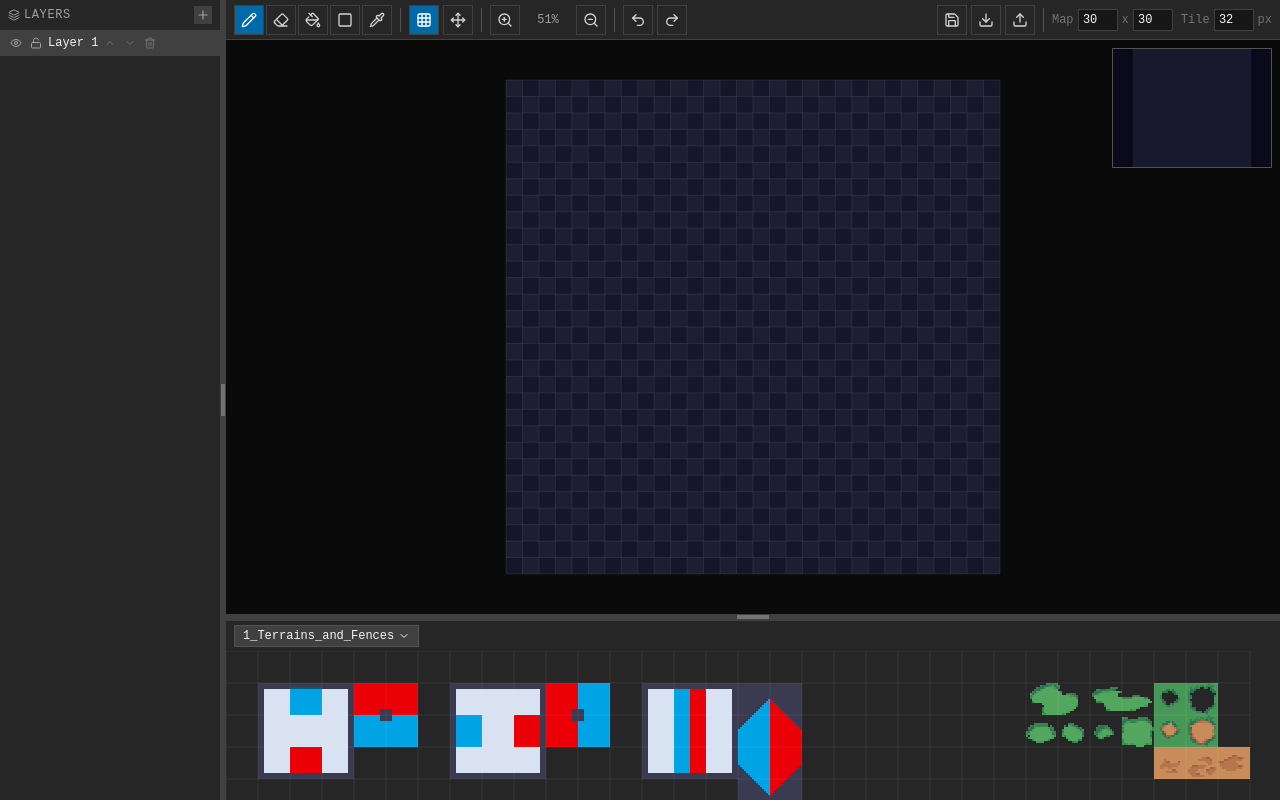
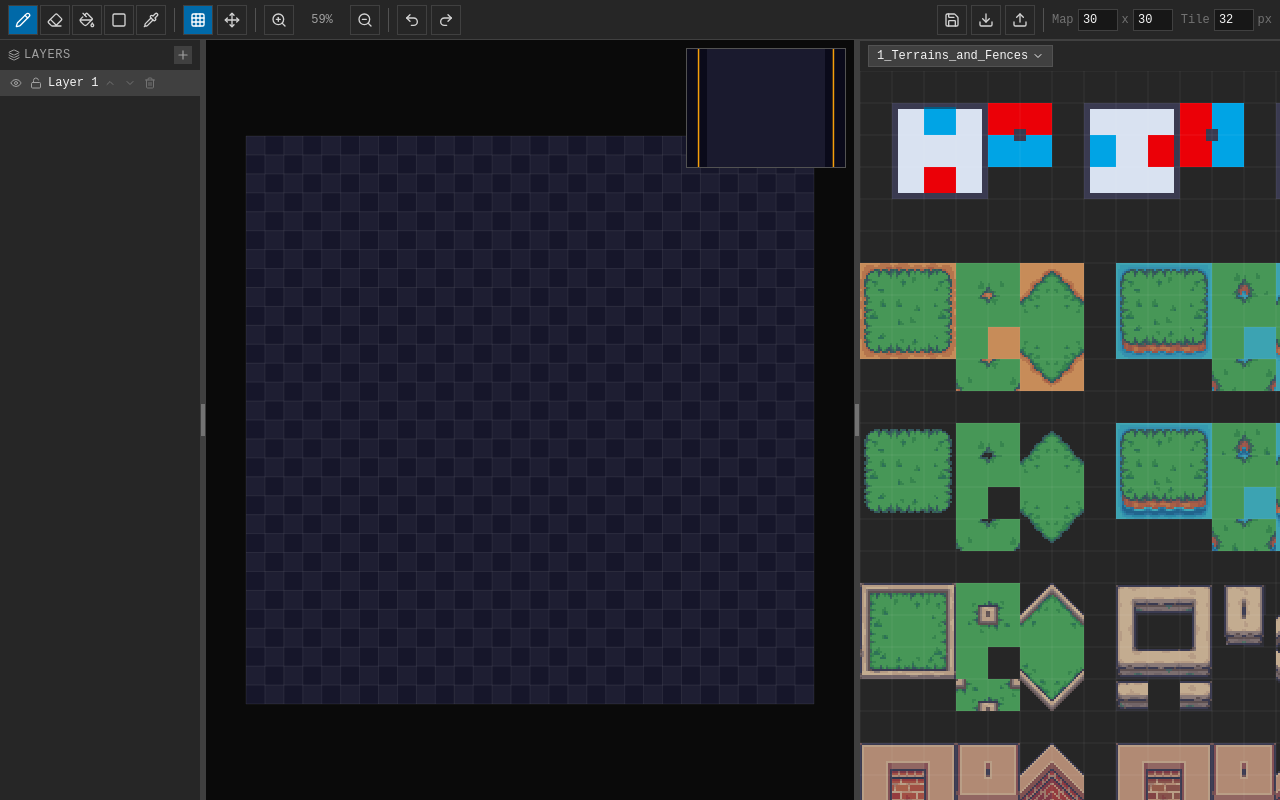
Before and after one commit to simpledark-dev/coffee-lingo, a React (Vite) app in the folder tools/tilemap-editor/: page / in a window 1280 px wide. Built offline with nearby package versions, Linux system fonts and the light colour scheme.

Commit message:
update layout

```diff
--- a/tools/tilemap-editor/src/App.tsx
+++ b/tools/tilemap-editor/src/App.tsx
@@ -93,74 +93,41 @@ function ResizeHandleX({ onResize }: { onResize: (delta: number) => void }) {
   )
 }
 
-/** Horizontal resize handle (drag up/down) */
-function ResizeHandleY({ onResize }: { onResize: (delta: number) => void }) {
-  const dragging = useRef(false)
-  const lastY = useRef(0)
+export default function App() {
+  const [layerWidth, setLayerWidth] = useState(200)
+  const [paletteWidth, setPaletteWidth] = useState(420)
 
-  const onPointerDown = useCallback((e: React.PointerEvent) => {
-    e.preventDefault()
-    dragging.current = true
-    lastY.current = e.clientY
-    ;(e.target as HTMLElement).setPointerCapture(e.pointerId)
+  const handleLayerResize = useCallback((dx: number) => {
+    setLayerWidth(prev => Math.max(140, Math.min(400, prev + dx)))
   }, [])
 
-  const onPointerMove = useCallback((e: React.PointerEvent) => {
-    if (!dragging.current) return
-    const dy = e.clientY - lastY.current
-    lastY.current = e.clientY
-    onResize(dy)
-  }, [onResize])
-
-  const onPointerUp = useCallback(() => {
-    dragging.current = false
-  }, [])
-
-  return (
-    <div
-      onPointerDown={onPointerDown}
-      onPointerMove={onPointerMove}
-      onPointerUp={onPointerUp}
-      className="h-1.5 cursor-row-resize bg-neutral-700 hover:bg-sky-600 active:bg-sky-500 shrink-0 relative group"
-    >
-      {/* Knob */}
-      <div className="absolute top-1/2 left-1/2 -translate-x-1/2 -translate-y-1/2 h-1 w-8 bg-neutral-500 group-hover:bg-sky-400" />
-    </div>
-  )
-}
-
-export default function App() {
-  const [layerWidth, setLayerWidth] = useState(220)
-  const [paletteHeight, setPaletteHeight] = useState(180)
-
-  const handleLayerResize = useCallback((dx: number) => {
-    setLayerWidth(prev => Math.max(140, Math.min(500, prev + dx)))
-  }, [])
-
-  const handlePaletteResize = useCallback((dy: number) => {
-    setPaletteHeight(prev => Math.max(80, Math.min(600, prev - dy)))
+  const handlePaletteResize = useCallback((dx: number) => {
+    setPaletteWidth(prev => Math.max(160, Math.min(600, prev - dx)))
   }, [])
 
   return (
     <EditorProvider>
       <AutoLoad />
       <KeyboardShortcuts />
-      <div className="flex h-screen bg-neutral-900 text-neutral-100 select-none overflow-hidden">
-        {/* Left col: Layers (full height) */}
-        <div style={{ width: layerWidth }} className="shrink-0 flex flex-col">
-          <LayerPanel />
-        </div>
+      <div className="flex flex-col h-screen bg-neutral-900 text-neutral-100 select-none overflow-hidden">
+        <Toolbar />
+        <div className="flex flex-1 min-h-0">
+          {/* Left: Layers */}
+          <div style={{ width: layerWidth }} className="shrink-0 flex flex-col">
+            <LayerPanel />
+          </div>
 
-        <ResizeHandleX onResize={handleLayerResize} />
+          <ResizeHandleX onResize={handleLayerResize} />
 
-        {/* Right col: Toolbar + Canvas + Tileset */}
-        <div className="flex-1 flex flex-col min-w-0">
-          <Toolbar />
-          <div className="flex-1 min-h-0">
+          {/* Center: Canvas */}
+          <div className="flex-1 min-w-0">
             <EditorCanvas />
           </div>
-          <ResizeHandleY onResize={handlePaletteResize} />
-          <div style={{ height: paletteHeight }} className="shrink-0">
+
+          <ResizeHandleX onResize={handlePaletteResize} />
+
+          {/* Right: Tile Palette */}
+          <div style={{ width: paletteWidth }} className="shrink-0">
             <TilePalette />
           </div>
         </div>
--- a/tools/tilemap-editor/src/components/TilePalette.tsx
+++ b/tools/tilemap-editor/src/components/TilePalette.tsx
@@ -57,7 +57,7 @@ export function TilePalette() {
             <ChevronDown size={12} />
           </button>
           {dropdownOpen && (
-            <div className="absolute left-0 bottom-full mb-1 w-64 max-h-60 overflow-y-auto bg-neutral-800 border border-neutral-600 z-50 shadow-lg">
+            <div className="absolute left-0 top-full mt-1 w-64 max-h-60 overflow-y-auto bg-neutral-800 border border-neutral-600 z-50 shadow-lg">
               {TILESET_PATHS.map(t => (
                 <button
                   key={t.id}
```
